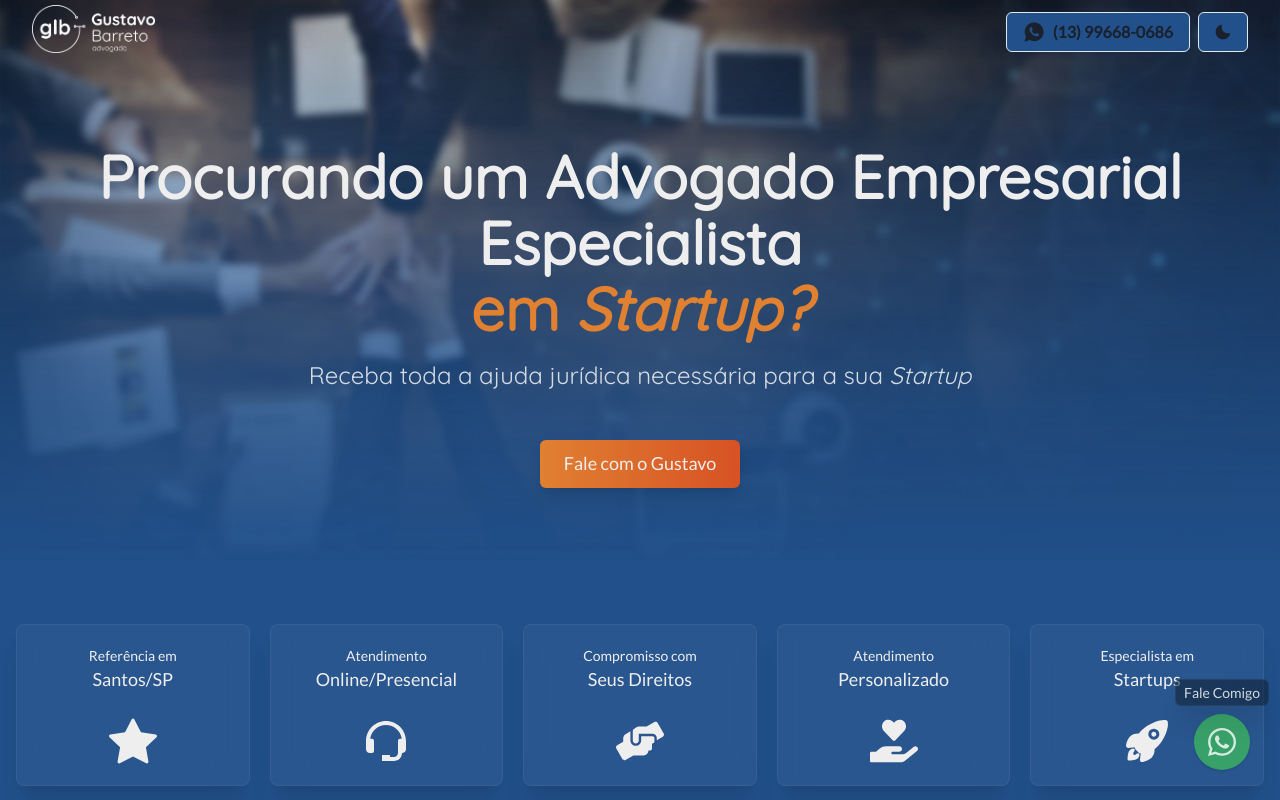
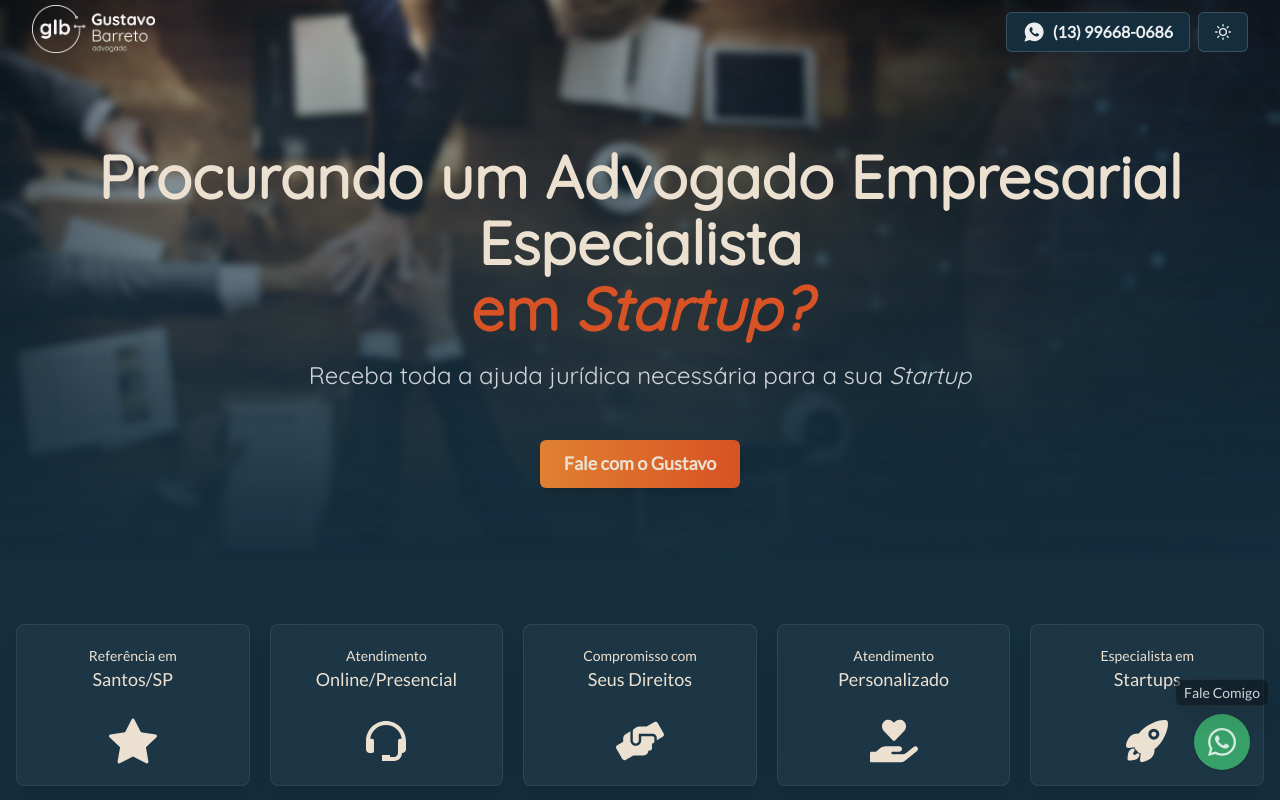
Before and after one commit to maxinelobato/gustavobarreto, a React (Vite) app: page / in a window 1280 px wide. Shown: the top 800 px of the page. Built offline with nearby package versions, Linux system fonts and the light colour scheme.

Commit message:
changesall

```diff
--- a/src/App.tsx
+++ b/src/App.tsx
@@ -4,16 +4,20 @@ import { About } from './components/About';
 import { Services } from './components/Services';
 import { Specialty } from './components/Specialtys';
 import { Navbar } from './components/Navbar';
+import { DarkMode, GlobalStyle } from '@chakra-ui/react';
 
 function App() {
   return (
     <>
+      <DarkMode>
+        <GlobalStyle />
         <Navbar />
         <Header />
         <Specialty />
         <Services />
         <About />
         <Footer />
+      </DarkMode>
     </>
   );
 }
--- a/src/components/ButtonCta.tsx
+++ b/src/components/ButtonCta.tsx
@@ -12,7 +12,7 @@ export function ButtonCta() {
       position={'relative'}
     >
       <Button
-        fontWeight={'medium'}
+        fontWeight={'semibold'}
         size="lg"
         color={color}
         boxShadow={'lg'}
--- a/src/components/Header.tsx
+++ b/src/components/Header.tsx
@@ -25,6 +25,7 @@ export function Header() {
             py={{ base: 20, md: 36, lg: 36 }}
           >
             <Heading
+              as={'h1'}
               fontWeight={600}
               fontSize={{ base: '3xl', sm: '4xl', md: '6xl' }}
               lineHeight={'110%'}
@@ -34,6 +35,7 @@ export function Header() {
                 em <i>Startup?</i>
               </Text>
               <Text
+                as={'h3'}
                 color={'whiteAlpha.800'}
                 fontWeight={500}
                 fontSize={{ base: 'md', sm: 'lg', md: '2xl' }}
--- a/src/main.tsx
+++ b/src/main.tsx
@@ -1,4 +1,4 @@
-import { ChakraProvider } from '@chakra-ui/react';
+import { ChakraProvider, ColorModeScript } from '@chakra-ui/react';
 import React from 'react';
 import ReactDOM from 'react-dom/client';
 import App from './App';
@@ -10,6 +10,7 @@ ReactDOM.createRoot(document.getElementById('root')!).render(
   <React.StrictMode>
     <ChakraProvider theme={theme}>
       <ScrollCtaWhatsapp />
+      <ColorModeScript initialColorMode={theme.config.initialColorMode} />
       <App />
     </ChakraProvider>
   </React.StrictMode>
```
Lines whose indentation alone changed are shown as unchanged.
